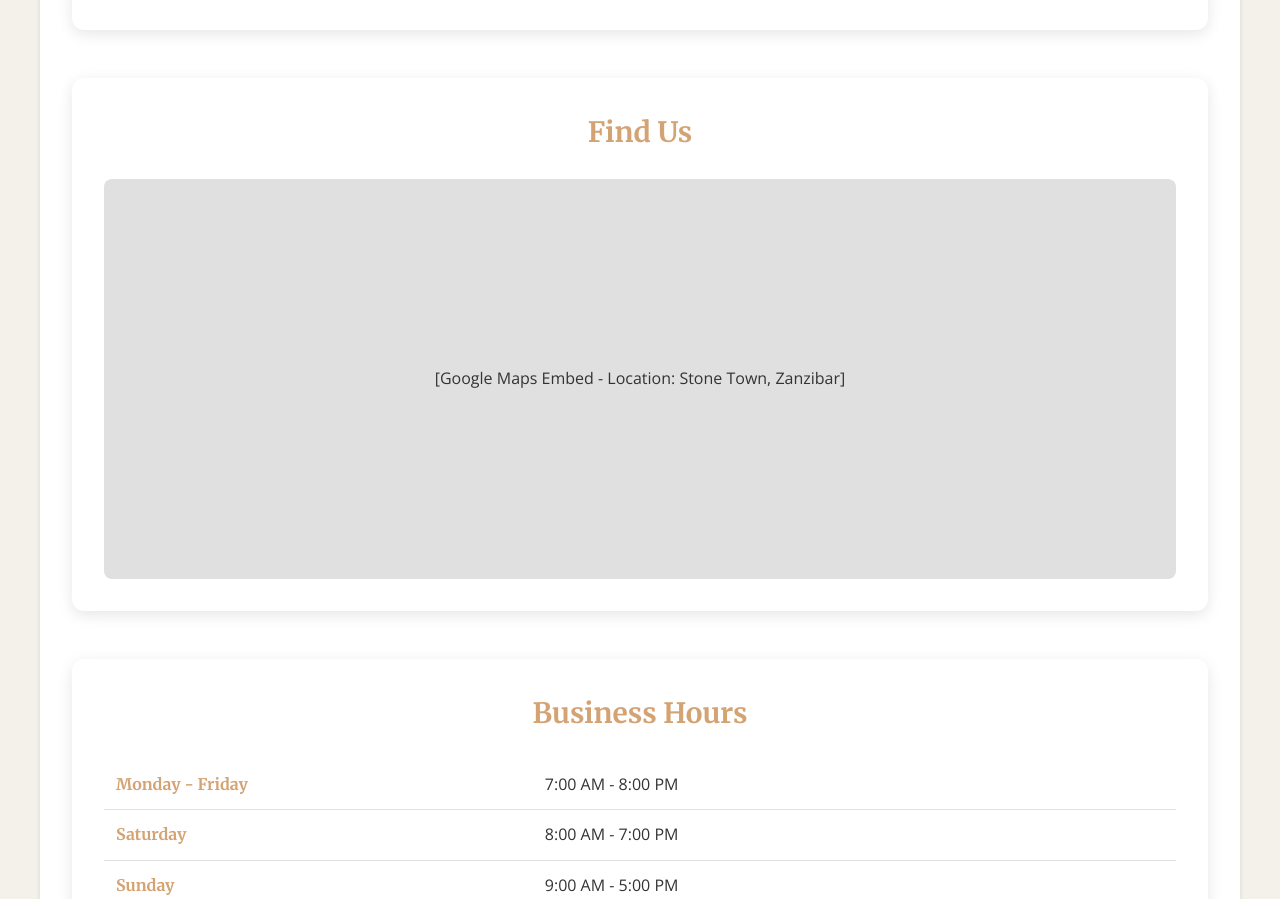
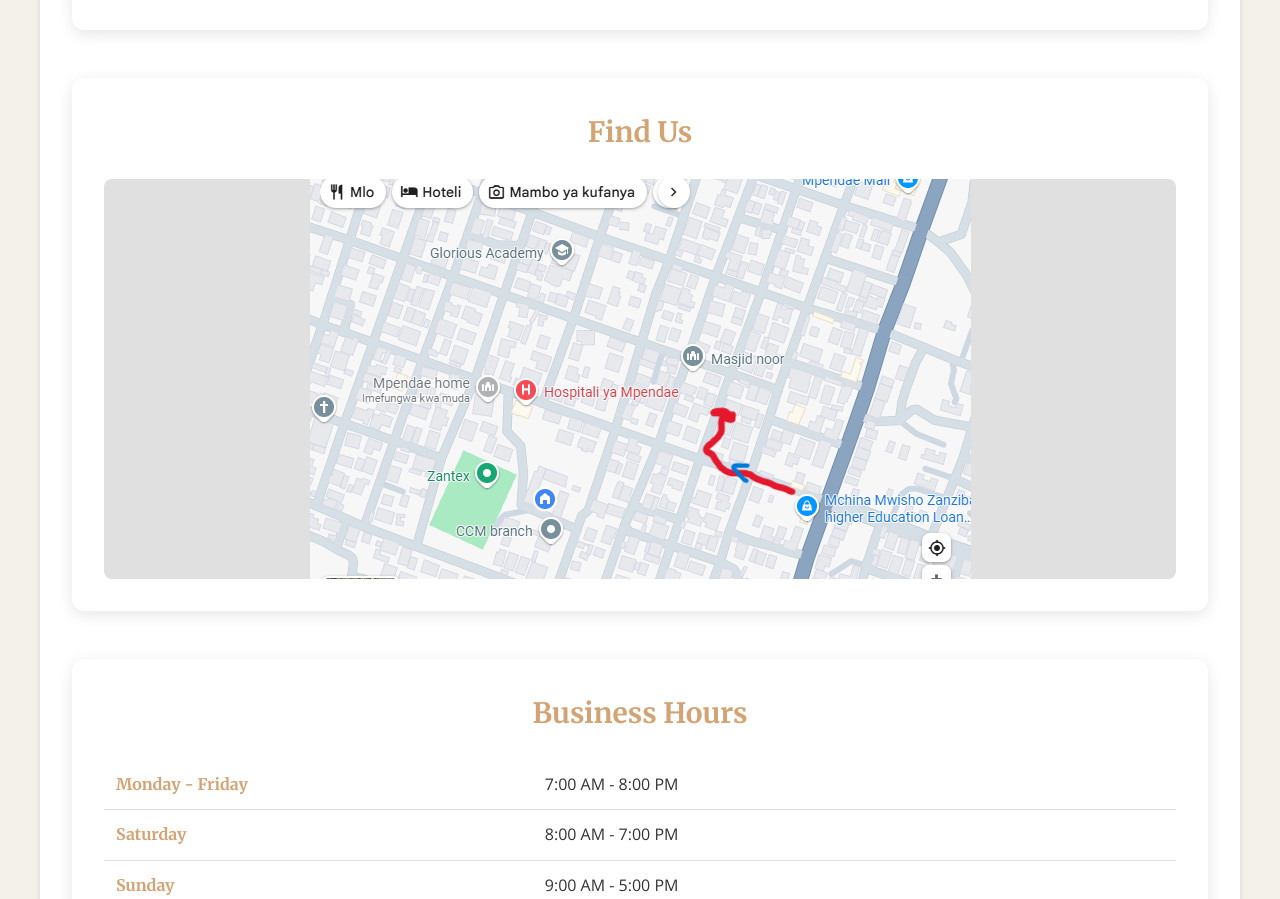
Before and after one commit to Linuxgeekforgeeks/front-end-barkey, a Next.js app: page /contact-us in a window 1280 px wide. Shown: the part 1599-2498 px from the top of the page. Built offline with nearby package versions, Linux system fonts and the light colour scheme.

Commit message:
This was very little change

```diff
--- a/app/(root)/contact-us/page.jsx
+++ b/app/(root)/contact-us/page.jsx
@@ -103,7 +103,7 @@ export default function Contact() {
           <h3>Find Us</h3>
           <div className="map-container">
             <div className="map-placeholder">
-              [Google Maps Embed - Location: Stone Town, Zanzibar]
+            <img src="/hamos-location.png" alt="Hamos-barkey-Location" />
             </div>
           </div>
         </div>
```
Also changed, not shown: public/hamos-location.png (added).
